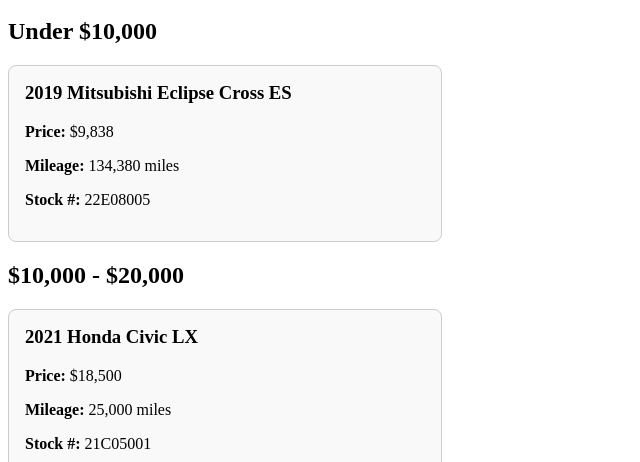
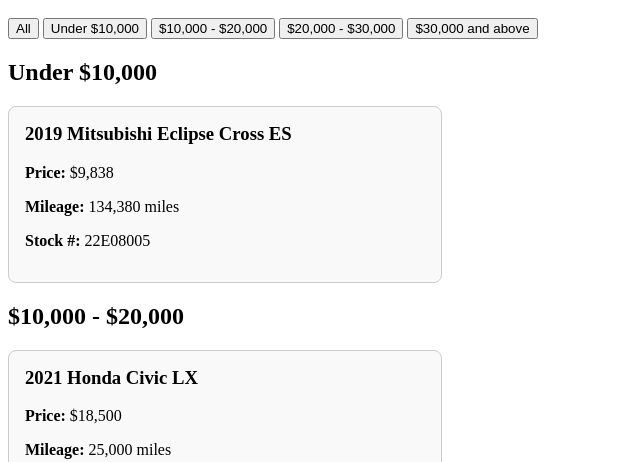
Before and after one commit to jameldwhite/victory-inventory, a plain HTML site: page index.html in a window 1280 px wide. Shown: the part 338-800 px from the top of the page, without its empty margins (0-640 px from the left). Drawn offline with Linux system fonts and the light colour scheme.

Commit message:
Update index.html

```diff
--- a/index.html
+++ b/index.html
@@ -35,5 +35,13 @@
 
     <script src="script.js"></script>
 </body><h1>Victory Inventory</h1>
+    <div id="filters">
+  <button data-category="all">All</button>
+  <button data-category="Under $10,000">Under $10,000</button>
+  <button data-category="$10,000 - $20,000">$10,000 - $20,000</button>
+  <button data-category="$20,000 - $30,000">$20,000 - $30,000</button>
+  <button data-category="$30,000 and above">$30,000 and above</button>
+</div>
+
 <div id="inventory"></div>
 </html>
```
